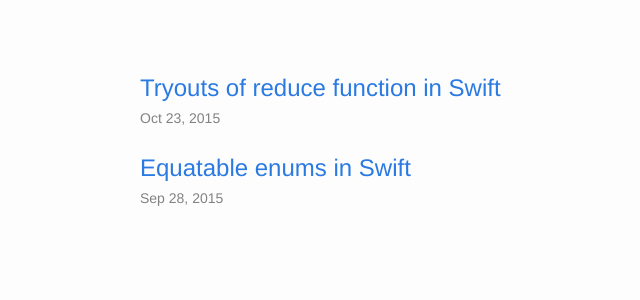
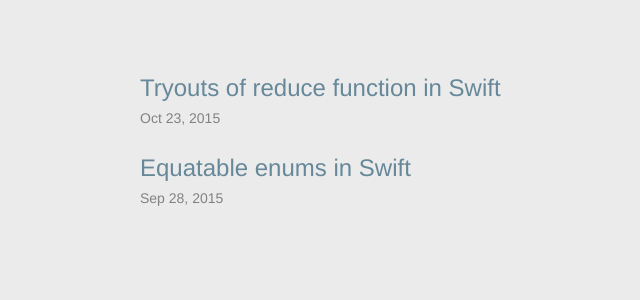
Before and after one commit to naweel1496/Naweel-Anwer-Developer-Portfolio, a Jekyll site: the page built from blog.md, in a window 1280 px wide. Shown: the top 300 px of the page, without its empty margins (120-760 px from the left). Built offline with Jekyll 4.4.1, drawn with Linux system fonts in a browser that asks for light colours.

Commit message:
Updated colors

```diff
--- a/css/main.scss
+++ b/css/main.scss
@@ -14,9 +14,9 @@
 
 $spacing-unit:     20px;
 
-$text-color:       #111;
-$background-color: #fdfdfd;
-$brand-color:      #2a7ae2;
+$text-color:       #555;
+$background-color: #ebebeb;
+$brand-color:      #689;
 
 $grey-color:       #828282;
 $grey-color-light: lighten($grey-color, 40%);
```
